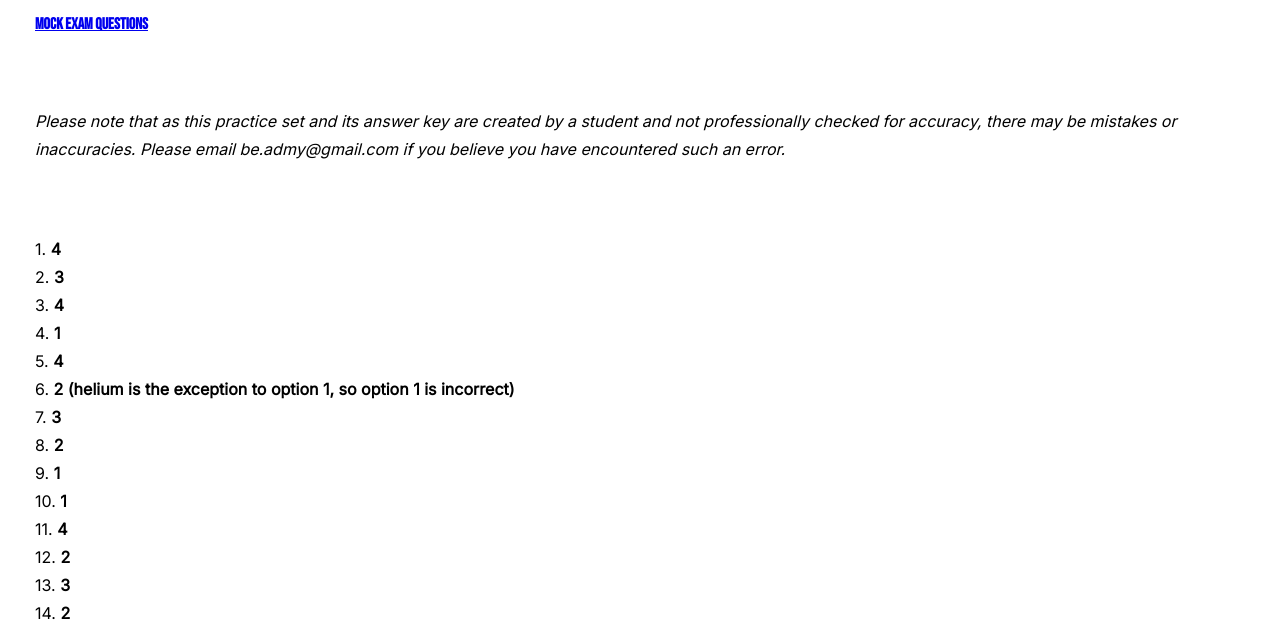
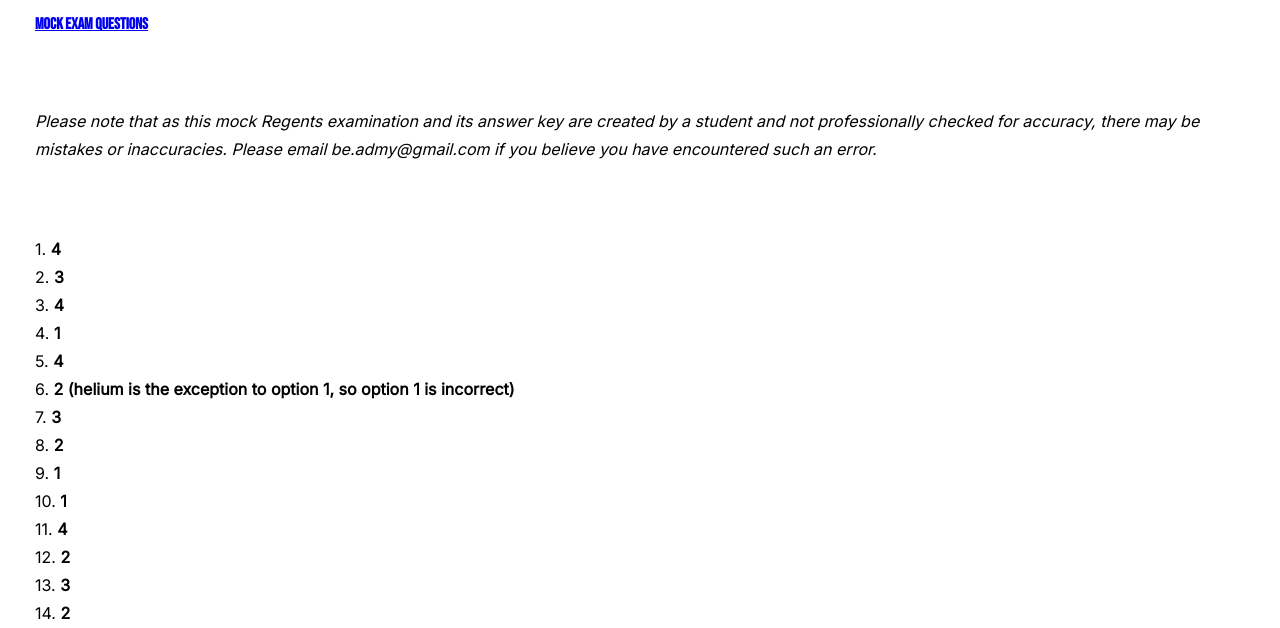
Before and after one commit to djg6565/beacademy, a plain HTML site: page mockregentsanswers.html in a window 1280 px wide. Shown: the part 149-777 px from the top of the page. Drawn offline with Linux system fonts and the light colour scheme.

Commit message:
Update mockregentsanswers.html

```diff
--- a/mockregentsanswers.html
+++ b/mockregentsanswers.html
@@ -15,7 +15,7 @@
     <h6><a href=mockregents.html>Mock Exam Questions</a></h6>
     <br>
     <em>
-    <p>Please note that as this practice set and its answer key are created by a student and not professionally checked for accuracy, there may be mistakes or inaccuracies. Please email be.admy@gmail.com if you believe you have encountered such an error.</p>
+    <p>Please note that as this mock Regents examination and its answer key are created by a student and not professionally checked for accuracy, there may be mistakes or inaccuracies. Please email be.admy@gmail.com if you believe you have encountered such an error.</p>
     </em>
     <br>
     <br>
```
